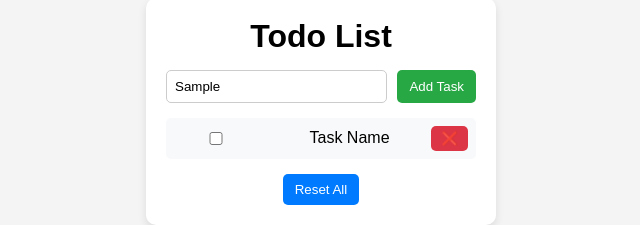
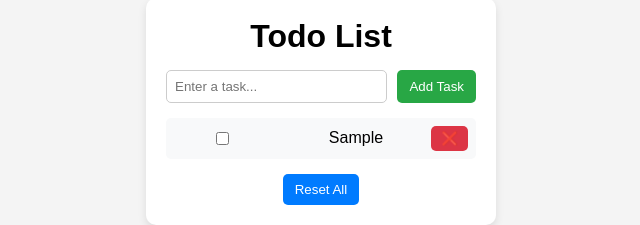
Before and after one commit to alokuidev/TaskTamer, a React (Vite) app: page / in a window 1280 px wide. Both pictures are taken after typing "Sample" into the empty fields and a click on the button "Add Task". Shown: the part 289-514 px from the top of the page, without its empty margins (319-959 px from the left). Built offline with nearby package versions, Linux system fonts and the light colour scheme.

Commit message:
add functionality implemented

```diff
--- a/package.json
+++ b/package.json
@@ -10,6 +10,7 @@
     "preview": "vite preview"
   },
   "dependencies": {
+    "nanoid": "^5.1.3",
     "react": "^19.0.0",
     "react-dom": "^19.0.0"
   },
--- a/src/Component/TodoAdd.jsx
+++ b/src/Component/TodoAdd.jsx
@@ -1,14 +1,33 @@
-import React from 'react'
+import React, { useContext, useState } from "react";
+import UseContext from "../Context/UseContext";
 
 const TodoAdd = () => {
+  const { dispatcher } = useContext(UseContext);
+  const [taskName, setTaskName] = useState("");
+
+  const pushTask = () => {
+    if (taskName.trim() !== "") {
+      let newAction = { type: "add", payload: taskName };
+      dispatcher(newAction);
+      setTaskName("");
+    }
+  };
   return (
     <>
-     <div className="todo-input">
-          <input type="text" id="todo-text" placeholder="Enter a task..." />
-          <button id="add-btn">Add Task</button>
-    </div>
+      <div className="todo-input">
+        <input
+          value={taskName}
+          onChange={(e) => setTaskName(e.target.value)}
+          type="text"
+          id="todo-text"
+          placeholder="Enter a task..."
+        />
+        <button id="add-btn" onClick={pushTask}>
+          Add Task
+        </button>
+      </div>
     </>
-  )
-}
+  );
+};
 
-export default TodoAdd
+export default TodoAdd;
--- a/src/Component/TodoList.jsx
+++ b/src/Component/TodoList.jsx
@@ -1,16 +1,27 @@
-import React from 'react'
+import React, { useContext, useEffect } from "react";
+import UseContext from "../Context/UseContext";
 
 const TodoList = () => {
+  const { taskState } = useContext(UseContext);
+
+  useEffect(() => {
+    console.log(taskState.taskList.length);
+  }, [taskState]);
   return (
     <>
-        <ul id="todo-list">
-          <li className="todo-item">
-            <input type="checkbox" class="toggle-complete" />
-            <span className="task-text">Task Name</span>
-            <button className="delete-btn">❌</button>
-          </li>
-        </ul>
+      <ul id="todo-list">
+        {taskState.taskList &&
+          taskState.taskList.map((elem) => {
+            return (
+              <li className="todo-item" key={elem.id}>
+                <input type="checkbox" className="toggle-complete" />
+                <span className="task-text">{elem.name}</span>
+                <button className="delete-btn">❌</button>
+              </li>
+            );
+          })}
+      </ul>
     </>
-  )
-}
-export default TodoList
+  );
+};
+export default TodoList;
--- a/src/Context/ContextProvider.jsx
+++ b/src/Context/ContextProvider.jsx
@@ -1,13 +1,29 @@
-import { useState } from "react"
+import { useReducer } from "react";
+import { nanoid } from "nanoid";
 import UseContext from "./UseContext";
 
+const initialValue = {
+    taskList:[],
+}
 
+const TaskFun = (state,action) =>{
+        switch (action.type) {
+            case 'add':{
+                const newTask = {
+                    id:nanoid(),
+                    name:action.payload
+                };
+                return {taskList: [...state.taskList,newTask]}}
+            default:
+                return state;
+        }
+}
 const ContextProvider = ({children}) =>{
 
-    const [state,setState] = useState();
+    const [taskState, dispatcher]= useReducer(TaskFun, initialValue);
 
     return(
-        <UseContext.Provider value={{state,setState}}>
+        <UseContext.Provider value={{taskState,dispatcher}}>
             {children}
         </UseContext.Provider>
     )
```
Also changed, not shown: 1 other file (tests, documents, lock files or other folders).
